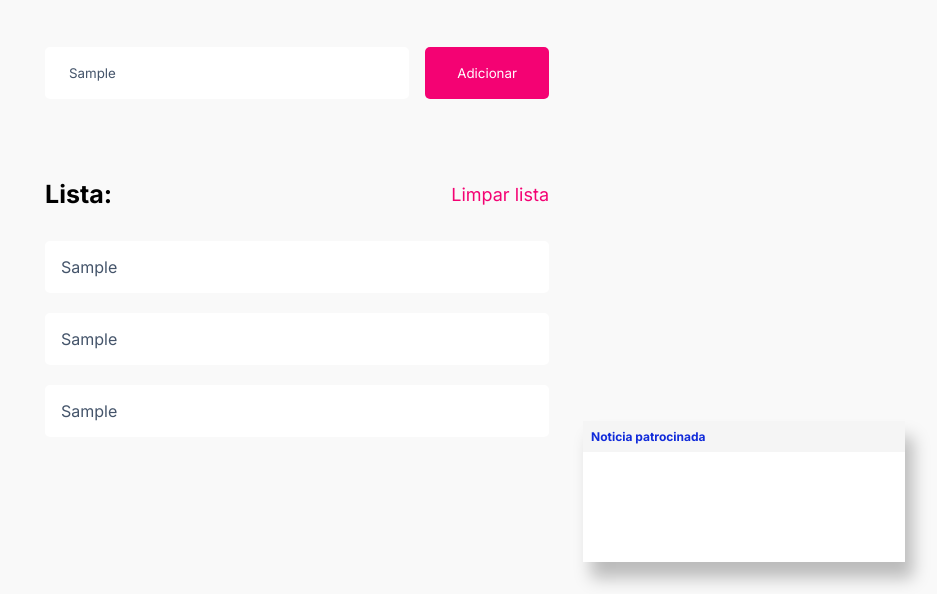
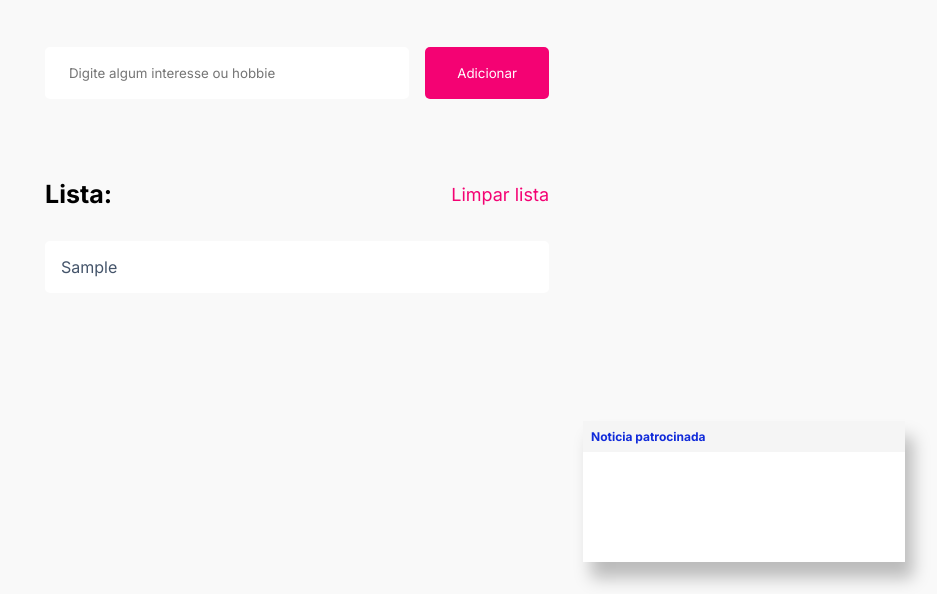
Before and after one commit to pricbnll/listaInteresses, a plain HTML site: page index.html in a window 1280 px wide. Both pictures are taken after typing "Sample" into the empty fields and a click on the button "Adicionar". Shown: the part 206-800 px from the top of the page, without its empty margins (343-1280 px from the left). Drawn offline with Linux system fonts and the light colour scheme.

Commit message:
feat: Funções de adicionar e carregar em LocalStorage

```diff
--- a/index.html
+++ b/index.html
@@ -35,7 +35,7 @@
         <div>
             <span>Noticia patrocinada</span>
         </div>
-        <p class="title-news-today">
+        <p id="title-news-today">
             <!-- Inclua aqui a noticia em destaque https://servicodados.ibge.gov.br/api/v3/noticias/?destaque=0-->
         </p>
     </div>
--- a/index.js
+++ b/index.js
@@ -1,34 +1,30 @@
 function carregarInteresses() {
-    const listaInteresses  = document.querySelector("#listaInteresses")
+    const listaInteresses = document.querySelector("#listaInteresses");
+    listaInteresses.innerHTML = "";
 
-    listaInteresses.HTML = "";
+    const listaStorage = JSON.parse(localStorage.getItem('meus-interesses')) || [];
 
-    const interesses = JSON.parse(localStorage.getItem("meus-interesses") || [])
-    interesses.forEach(interesse => {
-        const novoInteresse = document.createElement("li");
-        novoInteresse.innerHTML = interesse;
-        listaInteresses.appendChild(novoInteresse)
-    })
+    listaStorage.forEach(interesse => {
+        const inputLi = document.createElement('li');
+        inputLi.textContent = interesse;
+        listaInteresses.appendChild(inputLi);
+    });
 }
 
-function adicionarInteresse () {
-    const adicionarInteresse = document.querySelector("input")
-    const interesse= adicionarInteresse.value
-    if (interesse === "") {
-        alert("Por favor insira um interesse ou hobbie")
-        return;
+function adicionarInteresse() {
+    const adicionarInteresse = document.querySelector("input");
+    const novoInteresse = adicionarInteresse.value;
+
+    if (novoInteresse) {
+        const listaStorage = JSON.parse(localStorage.getItem('meus-interesses')) || [];
+        listaStorage.push(novoInteresse);
+        localStorage.setItem('meus-interesses', JSON.stringify(listaStorage));
+
+        adicionarInteresse.value = "";
+        carregarInteresses();
+    } else if(novoInteresse!= ""){
+        alert("Por favor insira um interesse ou hobbie");
     }
-    const interesses = JSON.parse(localStorage.getItem('meus-interesses')) || [];
-    interesses.push(interesse);
-    localStorage.setItem('meus-interesses', JSON.stringify(interesses));
-
-    const novoInteresse = document.createElement('li');
-    novoInteresse.textContent = interesse;
-
-    const listaInteresses = document.getElementById('lista-interesses');
-    listaInteresses.appendChild(novoInteresse);
-
-    input.value = "";
 }
 
 function limparInteresses() {
@@ -36,8 +32,7 @@ function limparInteresses() {
     carregarInteresses();
 }
 
-
-document.querySelector(".button-add").addEventListener('click', adicionarInteresse)
+document.querySelector(".button-add").addEventListener('click', adicionarInteresse);
 document.querySelector('.button-clear').addEventListener('click', limparInteresses);
 
 setInterval(carregarInteresses, 1000)
```
